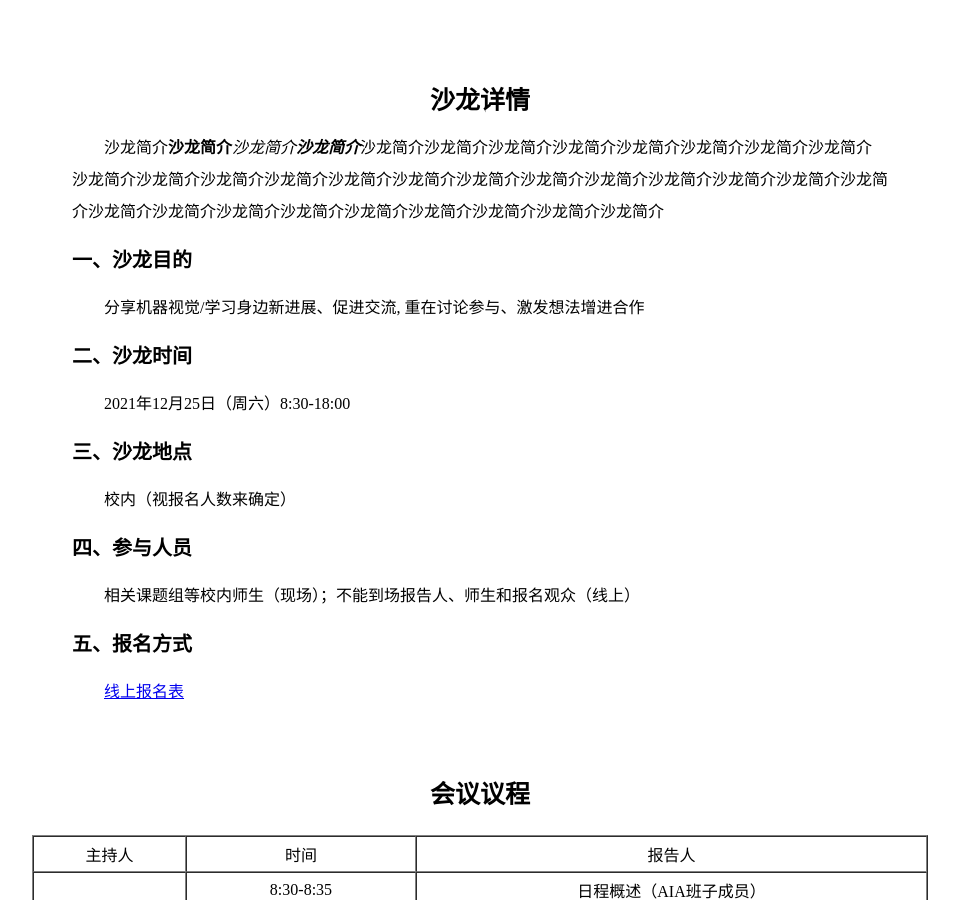
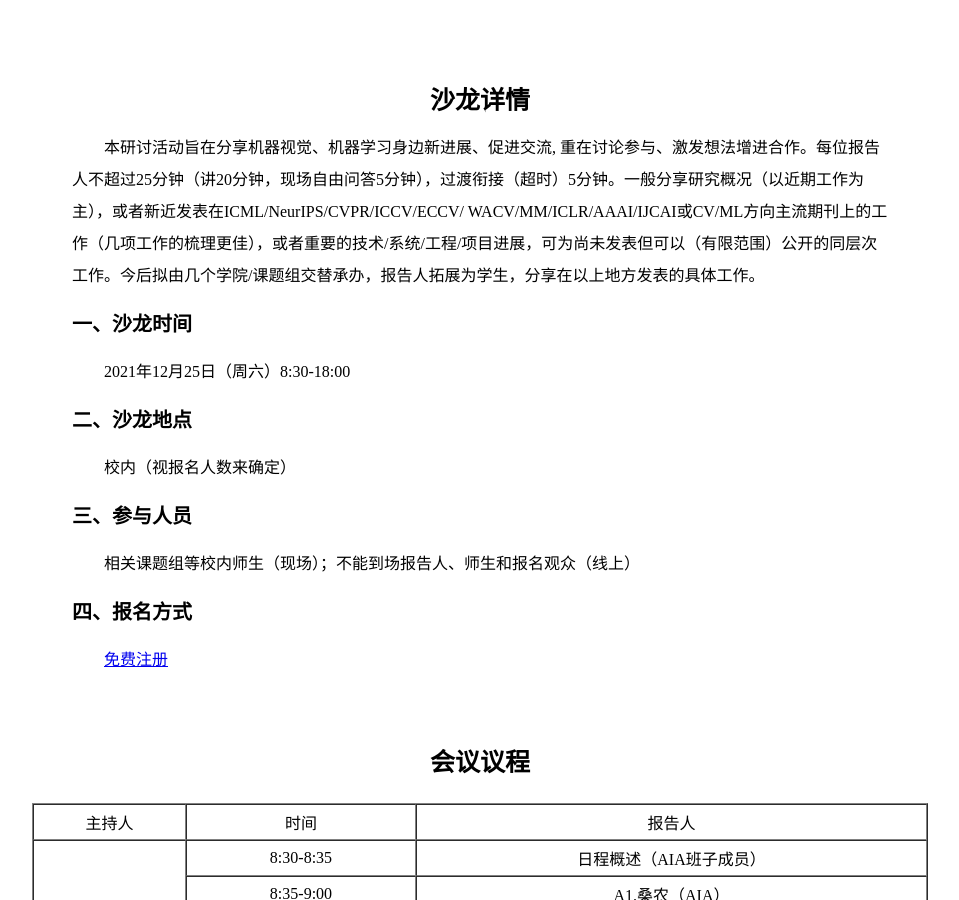
Before and after one commit to visalon/visalon.github.io, a plain HTML site: page index.html in a window 1280 px wide. Shown: the part 620-1520 px from the top of the page, without its empty margins (160-1119 px from the left). Drawn offline with Linux system fonts and the light colour scheme.

Commit message:
update index.html

```diff
--- a/index.html
+++ b/index.html
@@ -234,27 +234,23 @@
                 <div class="details-title"><b>沙龙详情</b></div>
                 <div class="details-content">
                     <p>
-                        沙龙简介<b>沙龙简介</b><i>沙龙简介</i><b><i>沙龙简介</i></b>沙龙简介沙龙简介沙龙简介沙龙简介沙龙简介沙龙简介沙龙简介沙龙简介沙龙简介沙龙简介沙龙简介沙龙简介沙龙简介沙龙简介沙龙简介沙龙简介沙龙简介沙龙简介沙龙简介沙龙简介沙龙简介沙龙简介沙龙简介沙龙简介沙龙简介沙龙简介沙龙简介沙龙简介沙龙简介沙龙简介
+                        本研讨活动旨在分享机器视觉、机器学习身边新进展、促进交流, 重在讨论参与、激发想法增进合作。每位报告人不超过25分钟（讲20分钟，现场自由问答5分钟），过渡衔接（超时）5分钟。一般分享研究概况（以近期工作为主），或者新近发表在ICML/NeurIPS/CVPR/ICCV/ECCV/ WACV/MM/ICLR/AAAI/IJCAI或CV/ML方向主流期刊上的工作（几项工作的梳理更佳），或者重要的技术/系统/工程/项目进展，可为尚未发表但可以（有限范围）公开的同层次工作。今后拟由几个学院/课题组交替承办，报告人拓展为学生，分享在以上地方发表的具体工作。
                     </p>
-                    <div class="details-subtitle"><b>一、沙龙目的</b></div>
-                    <p>
-                        分享机器视觉/学习身边新进展、促进交流, 重在讨论参与、激发想法增进合作
-                    </p>
-                    <div class="details-subtitle"><b>二、沙龙时间</b></div>
+                    <div class="details-subtitle"><b>一、沙龙时间</b></div>
                     <p>
                         2021年12月25日（周六）8:30-18:00
                     </p>
-                    <div class="details-subtitle"><b>三、沙龙地点</b></div>
+                    <div class="details-subtitle"><b>二、沙龙地点</b></div>
                     <p>
                         校内（视报名人数来确定）
                     </p>
-                    <div class="details-subtitle"><b>四、参与人员</b></div>
+                    <div class="details-subtitle"><b>三、参与人员</b></div>
                     <p>
                         相关课题组等校内师生（现场）；不能到场报告人、师生和报名观众（线上）
                     </p>
-                    <div class="details-subtitle"><b>五、报名方式</b></div>
+                    <div class="details-subtitle"><b>四、报名方式</b></div>
                     <p>
-                        <a href="https://jinshuju.net/f/aXHIx7">线上报名表</a>
+                        <a href="https://jinshuju.net/f/aXHIx7">免费注册</a>
                     </p>
                 </div>
             </div>
```
